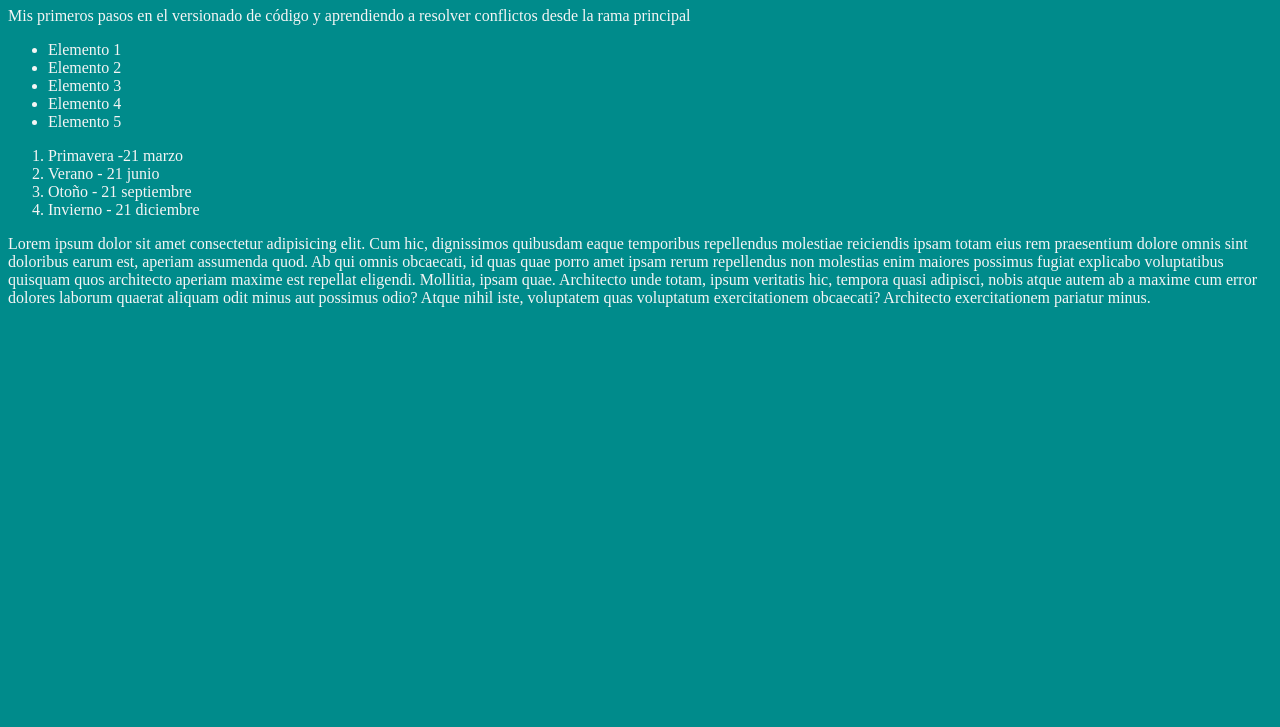
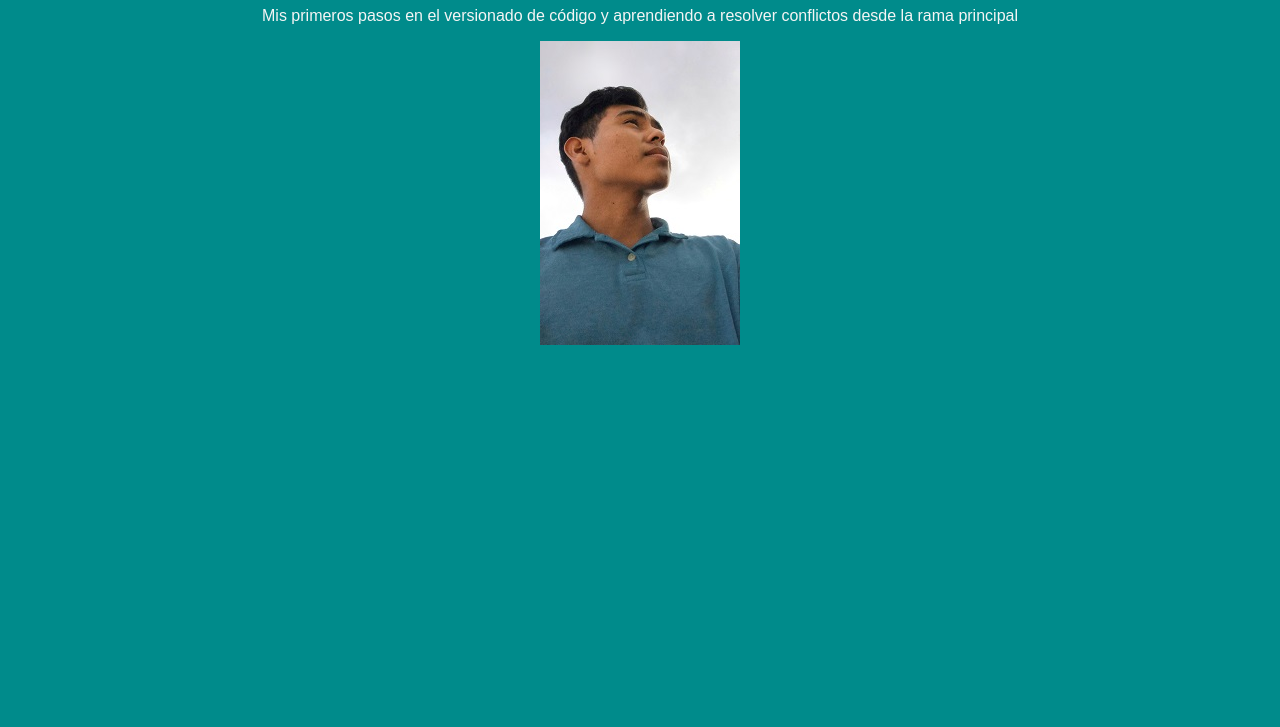
Before and after one commit to Baxxter7/youtube-git, a plain HTML site: page index.html in a window 1280 px wide. Shown: the part 73-800 px from the top of the page. Drawn offline with Linux system fonts and the light colour scheme.

Commit message:
Agregando imagen al index.html

```diff
--- a/index.html
+++ b/index.html
@@ -10,24 +10,12 @@
 </head>
 <body>
   <h1>Aprendiendo Git</h1>
+
   <p>
-    Mis primeros pasos en el versionado de código y aprendiendo a resolver conflictos desde la rama principal </p>
-  <ul>
-    <li>Elemento 1</li>
-    <li>Elemento 2</li>
-    <li>Elemento 3</li>
-    <li>Elemento 4</li>
-    <li>Elemento 5</li>
-  </ul>
+    Mis primeros pasos en el versionado de código y aprendiendo a resolver conflictos desde la rama principal
+  </p>
 
-  <ol>
-    <li>Primavera -21 marzo</li>
-    <li>Verano -  21 junio</li>
-    <li>Otoño - 21 septiembre</li>
-    <li>Invierno - 21 diciembre</li>
-  </ol>
-
-  <p>Lorem ipsum dolor sit amet consectetur adipisicing elit. Cum hic, dignissimos quibusdam eaque temporibus repellendus molestiae reiciendis ipsam totam eius rem praesentium dolore omnis sint doloribus earum est, aperiam assumenda quod. Ab qui omnis obcaecati, id quas quae porro amet ipsam rerum repellendus non molestias enim maiores possimus fugiat explicabo voluptatibus quisquam quos architecto aperiam maxime est repellat eligendi. Mollitia, ipsam quae. Architecto unde totam, ipsum veritatis hic, tempora quasi adipisci, nobis atque autem ab a maxime cum error dolores laborum quaerat aliquam odit minus aut possimus odio? Atque nihil iste, voluptatem quas voluptatum exercitationem obcaecati? Architecto exercitationem pariatur minus.</p>
+  <img src="me.jpg" alt="Josue Martinez" width="200px">
   <script src="index.js"></script>
 </body>
 </html>
--- a/style.css
+++ b/style.css
@@ -1,4 +1,10 @@
 html{
   background-color: darkcyan;
   color: whitesmoke;
+  font-family: sans-serif;
+  text-align: center ;
 }
+
+img{
+  max-width: 100%;
+}
```
Also changed, not shown: me.jpg (added).
